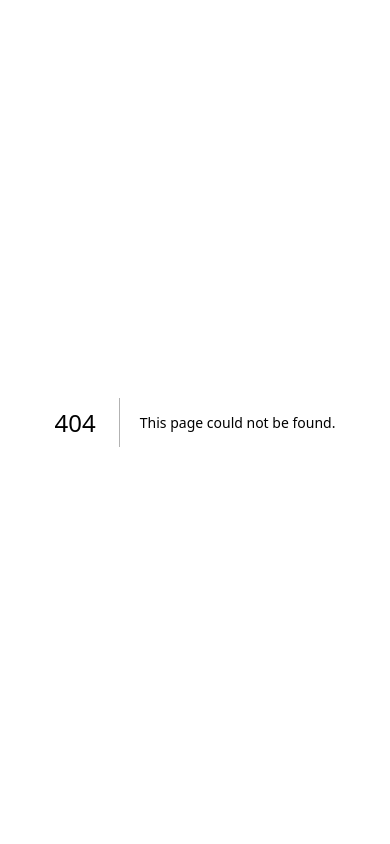
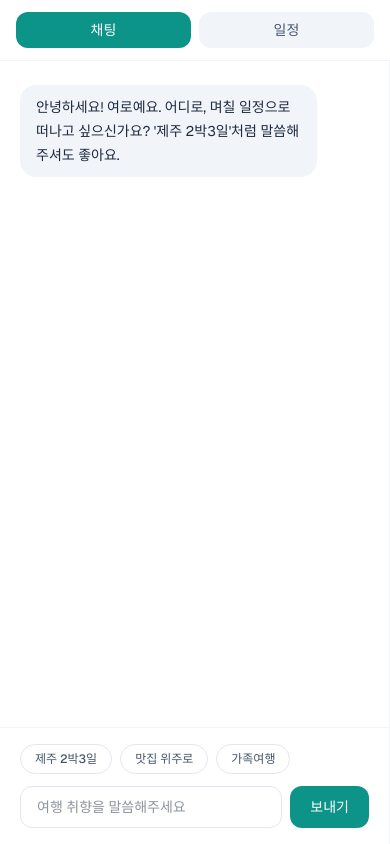
Before and after one commit to haesuo566/travel-builder, a Next.js app in the folder frontend/: page /plan in a window 390 px wide. Before the commit this address had no page. Built offline with nearby package versions, Linux system fonts and the light colour scheme.

Commit message:
feat: /plan 플래너 페이지 조립 (채팅+일정 하이브리드, 모바일 탭 전환)

```diff
--- /dev/null
+++ b/frontend/src/app/plan/page.tsx
@@ -0,0 +1,114 @@
+"use client";
+
+import { useEffect, useState } from "react";
+import { ChatPanel } from "@/components/planner/ChatPanel";
+import { ItineraryPanel } from "@/components/planner/ItineraryPanel";
+import { getItinerary, sendMessage } from "@/lib/api/itinerary";
+import type { ChatMessage, Itinerary } from "@/lib/types";
+
+const INITIAL_ASSISTANT_MESSAGE: ChatMessage = {
+  id: "welcome",
+  role: "assistant",
+  content:
+    "안녕하세요! 여로예요. 어디로, 며칠 일정으로 떠나고 싶으신가요? '제주 2박3일'처럼 말씀해주셔도 좋아요.",
+};
+
+function createMessageId(): string {
+  return crypto.randomUUID();
+}
+
+export default function PlanPage() {
+  const [itinerary, setItinerary] = useState<Itinerary | null>(null);
+  const [messages, setMessages] = useState<ChatMessage[]>([
+    INITIAL_ASSISTANT_MESSAGE,
+  ]);
+  const [isLoading, setIsLoading] = useState(false);
+  const [activeMobileTab, setActiveMobileTab] = useState<"chat" | "itinerary">(
+    "chat"
+  );
+
+  useEffect(() => {
+    getItinerary().then(setItinerary);
+  }, []);
+
+  async function handleSend(content: string) {
+    if (!itinerary) return;
+
+    const userMessage: ChatMessage = {
+      id: createMessageId(),
+      role: "user",
+      content,
+    };
+    setMessages((prev) => [...prev, userMessage]);
+    setIsLoading(true);
+
+    try {
+      const result = await sendMessage(content, itinerary);
+
+      const assistantMessage: ChatMessage = {
+        id: createMessageId(),
+        role: "assistant",
+        content: result.reply,
+      };
+      setMessages((prev) => [...prev, assistantMessage]);
+      setItinerary(result.itinerary);
+      setActiveMobileTab("itinerary");
+    } finally {
+      setIsLoading(false);
+    }
+  }
+
+  if (!itinerary) {
+    return (
+      <div className="flex flex-1 items-center justify-center text-sm text-slate-400">
+        불러오는 중...
+      </div>
+    );
+  }
+
+  return (
+    <div className="flex flex-1 flex-col">
+      <div className="flex gap-2 border-b border-slate-100 px-4 py-3 md:hidden">
+        <button
+          type="button"
+          onClick={() => setActiveMobileTab("chat")}
+          className={`flex-1 rounded-xl py-2 text-sm font-medium ${
+            activeMobileTab === "chat"
+              ? "bg-brand text-white"
+              : "bg-slate-100 text-slate-600"
+          }`}
+        >
+          채팅
+        </button>
+        <button
+          type="button"
+          onClick={() => setActiveMobileTab("itinerary")}
+          className={`flex-1 rounded-xl py-2 text-sm font-medium ${
+            activeMobileTab === "itinerary"
+              ? "bg-brand text-white"
+              : "bg-slate-100 text-slate-600"
+          }`}
+        >
+          일정
+        </button>
+      </div>
+
+      <div className="flex flex-1 overflow-hidden">
+        <div
+          className={`w-full flex-col border-r border-slate-100 md:flex md:w-[40%] ${
+            activeMobileTab === "chat" ? "flex" : "hidden"
+          }`}
+        >
+          <ChatPanel messages={messages} isLoading={isLoading} onSend={handleSend} />
+        </div>
+        <div
+          className={`w-full flex-col md:flex md:w-[60%] ${
+            activeMobileTab === "itinerary" ? "flex" : "hidden"
+          }`}
+        >
+          <ItineraryPanel itinerary={itinerary} />
+        </div>
+      </div>
+    </div>
+  );
+}
```
